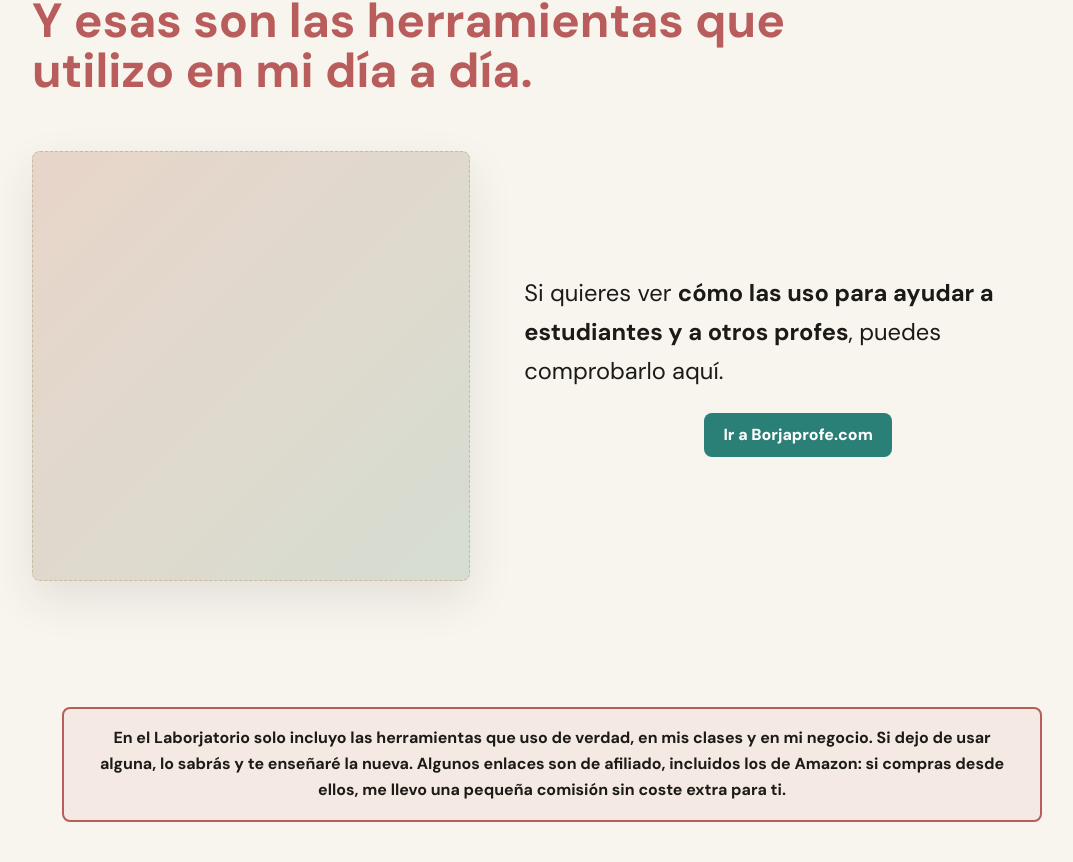
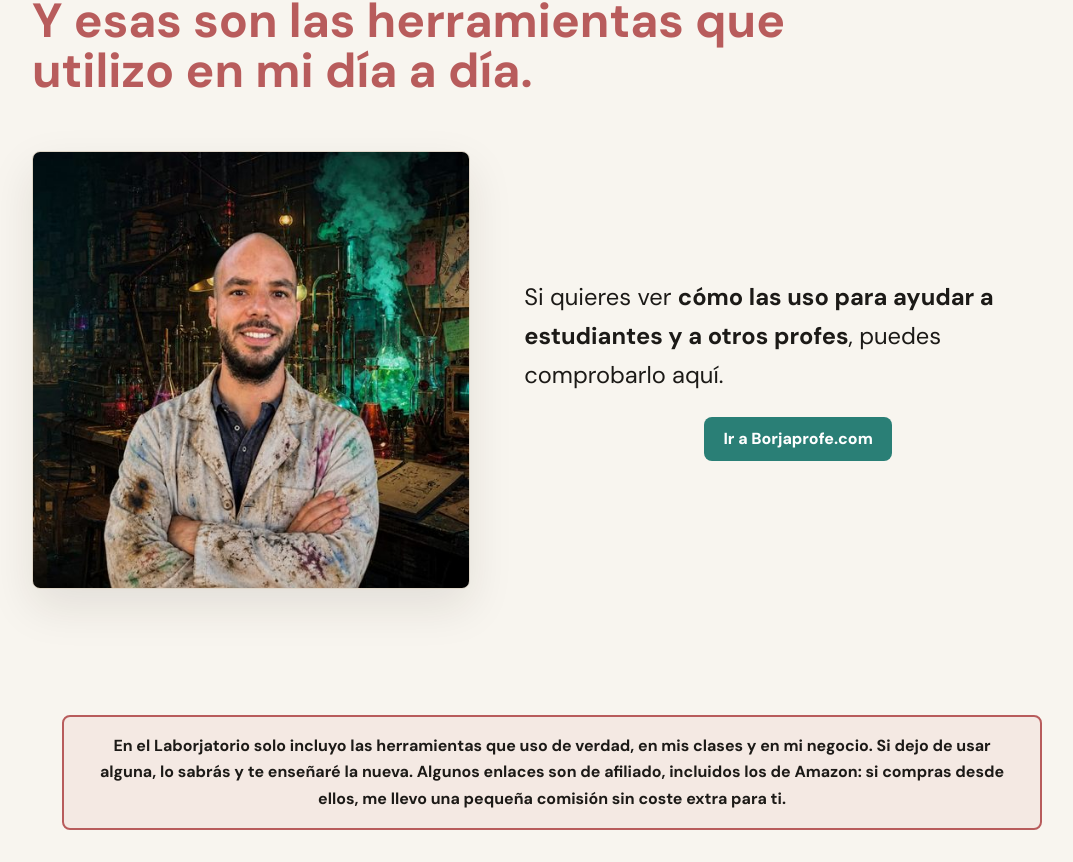
Before and after one commit to boreas77/laborjatorio, a Next.js app: page / in a window 1280 px wide. Shown: the part 1888-2750 px from the top of the page, without its empty margins (88-1161 px from the left). Built offline with nearby package versions, Linux system fonts and the light colour scheme.

Commit message:
Añade imagen de Borja a home y metadatos

```diff
--- a/src/app/globals.css
+++ b/src/app/globals.css
@@ -368,13 +368,15 @@ main {
 }
 
 .home-borja-cta__photo {
-  background:
-    linear-gradient(135deg, rgb(184 92 92 / 16%), rgb(42 127 118 / 14%)),
-    #f2ecdf;
-  border: 1px dashed #c8b99f;
+  aspect-ratio: 1;
+  background: #f2ecdf;
+  border: 1px solid var(--line);
   border-radius: 8px;
   box-shadow: var(--shadow);
-  min-height: clamp(280px, 36vw, 430px);
+  display: block;
+  height: auto;
+  object-fit: cover;
+  width: 100%;
 }
 
 .home-borja-cta__body {
--- a/src/app/layout.tsx
+++ b/src/app/layout.tsx
@@ -12,8 +12,8 @@ export const metadata: Metadata = {
   description: siteConfig.description,
   metadataBase: new URL(siteConfig.url),
   icons: {
-    icon: "/images/laborjatorio-avatar-provisional.jpg",
-    apple: "/images/laborjatorio-avatar-provisional.jpg"
+    icon: "/images/laborjatorio-borja-avatar.jpg",
+    apple: "/images/laborjatorio-borja-avatar.jpg"
   },
   openGraph: {
     title: siteConfig.name,
@@ -21,10 +21,10 @@ export const metadata: Metadata = {
     type: "website",
     images: [
       {
-        url: "/images/laborjatorio-avatar-provisional.jpg",
-        width: 640,
-        height: 640,
-        alt: "Icono provisional de Laborjatorio"
+        url: "/images/laborjatorio-borja-avatar.jpg",
+        width: 512,
+        height: 512,
+        alt: "Borja en el Laborjatorio"
       }
     ]
   },
@@ -32,7 +32,7 @@ export const metadata: Metadata = {
     card: "summary",
     title: siteConfig.name,
     description: siteConfig.description,
-    images: ["/images/laborjatorio-avatar-provisional.jpg"]
+    images: ["/images/laborjatorio-borja-avatar.jpg"]
   }
 };
 
--- a/src/app/page.tsx
+++ b/src/app/page.tsx
@@ -48,7 +48,11 @@ export default function HomePage() {
       <section className="home-borja-cta" aria-labelledby="home-borja-cta-title">
         <div className="home-borja-cta__inner">
           <h2 id="home-borja-cta-title">Y esas son las herramientas que utilizo en mi día a día.</h2>
-          <div className="home-borja-cta__photo" aria-label="Foto de Borja pendiente" />
+          <img
+            alt="Borja en el Laborjatorio"
+            className="home-borja-cta__photo"
+            src="/images/laborjatorio-borja-avatar.jpg"
+          />
           <div className="home-borja-cta__body">
             <p>
               Si quieres ver <strong>cómo las uso para ayudar a estudiantes y a otros
```
Also changed, not shown: public/images/laborjatorio-borja-avatar.jpg (added), 1 other file (tests, documents, lock files or other folders).
